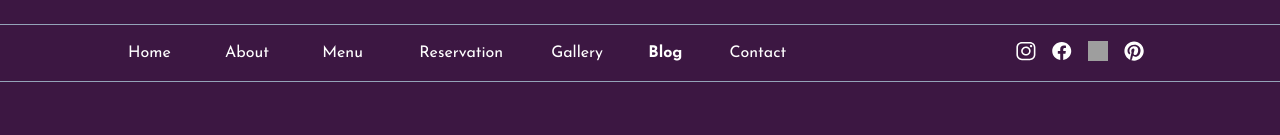
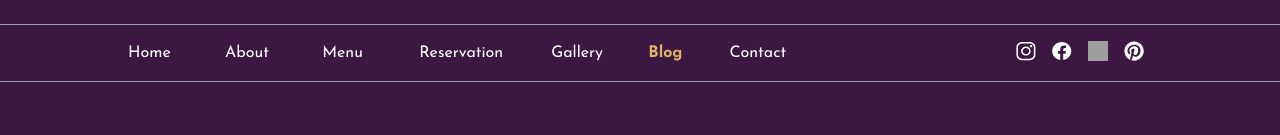
Before and after one commit to abhijitacharya793/restaurantapp, a Next.js app in the folder frontend1/: page /blog in a window 1280 px wide. Shown: the part 192-327 px from the top of the page. Built offline with nearby package versions, Linux system fonts and the light colour scheme; grey boxes are pictures that could not be loaded.

Commit message:
Animations

```diff
--- a/frontend1/src/app/globals.css
+++ b/frontend1/src/app/globals.css
@@ -4,6 +4,10 @@
 
 .app-header {
   font-family: "Cormorant Infant";
+}
+
+body {
+  overflow-x: hidden;
 }
 
 p,
--- a/frontend1/src/app/home/page.tsx
+++ b/frontend1/src/app/home/page.tsx
@@ -20,7 +20,7 @@ export default function Home() {
       <PageWrapper>
         <div className="relative">
           <div
-            className="fixed mt-20 inset-0 bg-cover bg-center z-[-10]"
+            className="fixed inset-0 bg-cover bg-center z-[-10]"
             style={{ backgroundImage: "url('/home.svg')" }}
           />
           <div className="relative z-10">
--- a/frontend1/src/app/reservation/page.tsx
+++ b/frontend1/src/app/reservation/page.tsx
@@ -1,13 +1,16 @@
 import { Footer } from "@/components/Footer";
+import { Reservation } from "@/components/Reservation";
 import { Header } from "@/components/Header";
 import LoadingOverlay from "@/components/LoadingOverlay";
 
-export default function Reservation() {
+export default function ReservationD() {
   return (
     <>
       <div id="content">
         <Header active_page={"home"} />
-        {/*  */}
+        <div>
+          <Reservation />
+        </div>
         <Footer />
       </div>
       {/* <LoadingOverlay /> */}
--- a/frontend1/src/components/Header.tsx
+++ b/frontend1/src/components/Header.tsx
@@ -22,7 +22,7 @@ const links = [
 
 export function Header({ active_page }: HeaderProps) {
   const path = usePathname();
-  console.log("PATH:", path);
+
   return (
     <>
       {/* Header top */}
@@ -68,7 +68,7 @@ export function Header({ active_page }: HeaderProps) {
             <a
               href={link.href}
               className={`${
-                link.href === path ? "font-bold" : ""
+                link.href === path ? "font-bold text-app-yellow" : ""
               } hover:text-app-yellow`}
             >
               {link.text}
```
